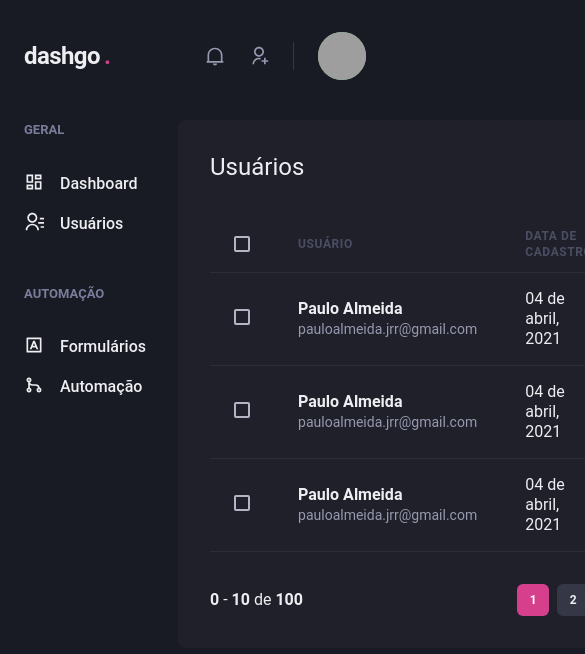
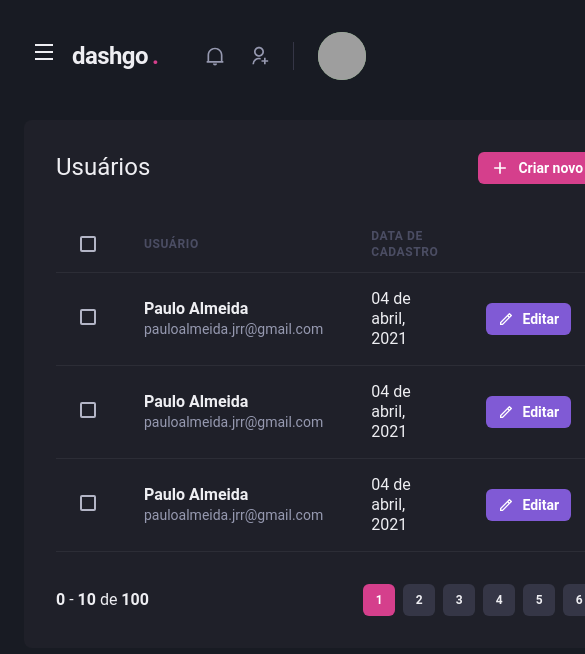
Before and after one commit to paulojrr/dashgo, a Next.js app: page /users in a window 390 px wide. Shown: the top 654 px of the page, 585 px wide, since content can reach past the window. Built offline with nearby package versions, Linux system fonts and the light colour scheme; grey boxes are pictures that could not be loaded.

Commit message:
Sidebar responsiva

```diff
--- a/src/components/Header/index.tsx
+++ b/src/components/Header/index.tsx
@@ -1,10 +1,14 @@
-import { Flex, useBreakpointValue } from '@chakra-ui/react';
+import { Flex, Icon, IconButton, useBreakpointValue } from '@chakra-ui/react';
+import { RiMenuLine } from 'react-icons/ri';
+import { useSidebarDrawer } from '../../contexts/SidebarDrawerContext';
 import { Logo } from './Logo';
 import { NotificationsNav } from './NotificationsNav';
 import { Profile } from './Profile';
 import { SearchBox } from './SearchBox';
 
 export function Header() {
+  const { onOpen } = useSidebarDrawer();
+
   const isWideVersion = useBreakpointValue({
     base: false,
     lg: true,
@@ -21,6 +25,16 @@
       px="6"
       align="center"
     >
+      {!isWideVersion && (
+        <IconButton
+          aria-label="Open navigation"
+          icon={<Icon as={RiMenuLine} />}
+          fontSize="24"
+          variant="unstyled"
+          onClick={onOpen}
+          mr="2"
+        ></IconButton>
+      )}
       <Logo />
 
       {isWideVersion && <SearchBox />}
--- /dev/null
+++ b/src/components/Sidebar/SidebarNav.tsx
@@ -0,0 +1,24 @@
+import { Stack } from '@chakra-ui/react';
+import {
+  RiContactsLine,
+  RiDashboardLine,
+  RiGitMergeLine,
+  RiInputMethodLine,
+} from 'react-icons/ri';
+import { NavLink } from './NavLink';
+import { NavSection } from './NavSection';
+
+export function SidebarNav() {
+  return (
+    <Stack spacing="12" align="flex-start">
+      <NavSection title="GERAL">
+        <NavLink icon={RiDashboardLine}>Dashboard</NavLink>
+        <NavLink icon={RiContactsLine}>Usuários</NavLink>
+      </NavSection>
+      <NavSection title="AUTOMAÇÃO">
+        <NavLink icon={RiInputMethodLine}>Formulários</NavLink>
+        <NavLink icon={RiGitMergeLine}>Automação</NavLink>
+      </NavSection>
+    </Stack>
+  );
+}
--- a/src/components/Sidebar/index.tsx
+++ b/src/components/Sidebar/index.tsx
@@ -1,26 +1,44 @@
-import { Box, Stack } from '@chakra-ui/react';
 import {
-  RiContactsLine,
-  RiDashboardLine,
-  RiGitMergeLine,
-  RiInputMethodLine,
-} from 'react-icons/ri';
-import { NavLink } from './NavLink';
-import { NavSection } from './NavSection';
+  Box,
+  Drawer,
+  DrawerHeader,
+  DrawerBody,
+  DrawerCloseButton,
+  DrawerContent,
+  DrawerOverlay,
+  useBreakpointValue,
+} from '@chakra-ui/react';
+import { useSidebarDrawer } from '../../contexts/SidebarDrawerContext';
+import { SidebarNav } from './SidebarNav';
 
 export function Sidebar() {
+  const { isOpen, onClose } = useSidebarDrawer();
+
+  const isDrawerSidebar = useBreakpointValue({
+    base: true,
+    lg: false,
+  });
+
+  if (isDrawerSidebar) {
+    return (
+      <Drawer isOpen={isOpen} placement="left" onClose={onClose}>
+        <DrawerOverlay>
+          <DrawerContent bg="gray.800" p="4">
+            <DrawerCloseButton mt="6" />
+            <DrawerHeader>Navegação</DrawerHeader>
+
+            <DrawerBody>
+              <SidebarNav />
+            </DrawerBody>
+          </DrawerContent>
+        </DrawerOverlay>
+      </Drawer>
+    );
+  }
+
   return (
     <Box as="aside" w="64" mr="8">
-      <Stack spacing="12" align="flex-start">
-        <NavSection title="GERAL">
-          <NavLink icon={RiDashboardLine}>Dashboard</NavLink>
-          <NavLink icon={RiContactsLine}>Usuários</NavLink>
-        </NavSection>
-        <NavSection title="AUTOMAÇÃO">
-          <NavLink icon={RiInputMethodLine}>Formulários</NavLink>
-          <NavLink icon={RiGitMergeLine}>Automação</NavLink>
-        </NavSection>
-      </Stack>
+      <SidebarNav />
     </Box>
   );
 }
--- /dev/null
+++ b/src/contexts/SidebarDrawerContext.tsx
@@ -0,0 +1,30 @@
+import { useDisclosure, UseDisclosureReturn } from '@chakra-ui/react';
+import { useRouter } from 'next/dist/client/router';
+import { createContext, ReactNode, useContext, useEffect } from 'react';
+
+interface SidebarDrawerProviderProps {
+  children: ReactNode;
+}
+
+type SidebarDrawerContextData = UseDisclosureReturn;
+
+const SidebarDrawerContext = createContext({} as SidebarDrawerContextData);
+
+export function SidebarDrawerProvider({
+  children,
+}: SidebarDrawerProviderProps) {
+  const disclosure = useDisclosure();
+  const router = useRouter();
+
+  useEffect(() => {
+    disclosure.onClose();
+  }, [router.asPath]);
+
+  return (
+    <SidebarDrawerContext.Provider value={disclosure}>
+      {children}
+    </SidebarDrawerContext.Provider>
+  );
+}
+
+export const useSidebarDrawer = () => useContext(SidebarDrawerContext);
--- a/src/pages/_app.tsx
+++ b/src/pages/_app.tsx
@@ -1,11 +1,14 @@
 import { AppProps } from 'next/app';
 import { ChakraProvider } from '@chakra-ui/react';
 import { theme } from '../styles/theme';
+import { SidebarDrawerProvider } from '../contexts/SidebarDrawerContext';
 
 function MyApp({ Component, pageProps }: AppProps) {
   return (
     <ChakraProvider theme={theme}>
-      <Component {...pageProps} />
+      <SidebarDrawerProvider>
+        <Component {...pageProps} />
+      </SidebarDrawerProvider>
     </ChakraProvider>
   );
 }
```
